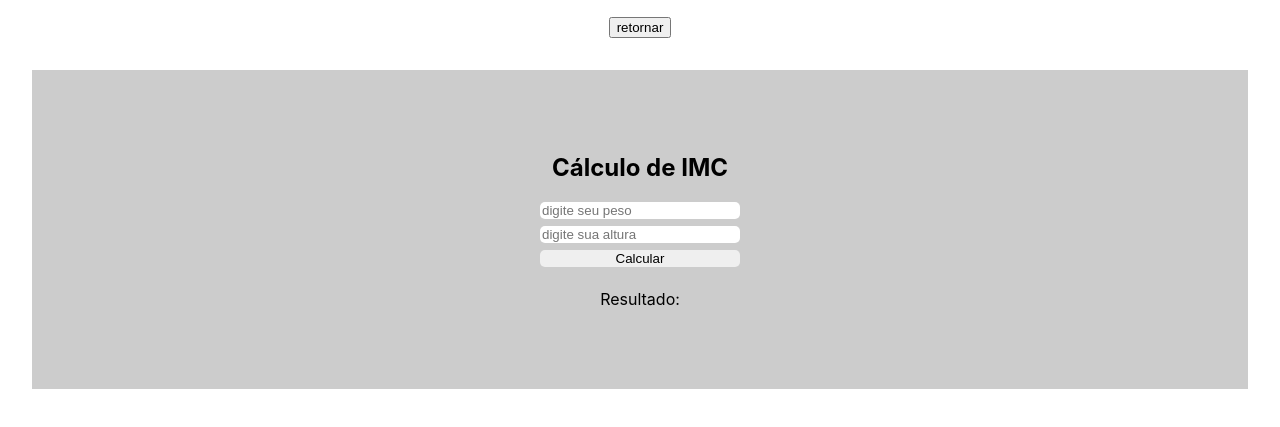
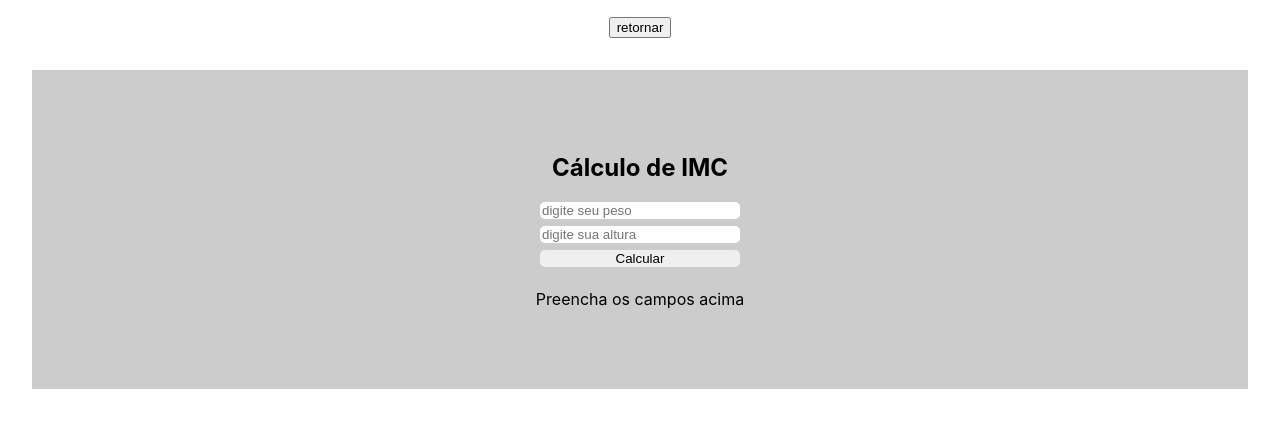
Before and after one commit to Legatario/aulas, a React (Create React App) app: page / in a window 1280 px wide. Shown: the part 193-620 px from the top of the page. Built offline with nearby package versions, Linux system fonts and the light colour scheme.

Commit message:
arrumando bugs por causa da ,

```diff
--- a/src/Components/IMC/Imc.js
+++ b/src/Components/IMC/Imc.js
@@ -1,5 +1,5 @@
 import './style.css'
-import {useState} from 'react'
+import React, {useState} from 'react'
 
 function Imc(){
     const [weight, setWeight] = useState()
@@ -7,30 +7,49 @@ function Imc(){
     const [imc, setImc] = useState()
 
     function calcular(){
+
+        setWeight(parseFloat(weight).toFixed(2))
+        setHeight(parseFloat(height).toFixed(2))
         setImc(parseFloat(weight/(height*height)))
     }
     return(
         <div className='IMC'>
             <h2> Cálculo de IMC</h2>
             <div className='field'>
-            <input type='text'
+            <input type='number'
             placeholder="digite seu peso"
             step="0.01"
+            required
             value={weight}
-            onChange={e => setWeight(e.target.value)}
+            onChange={(e) => setWeight(+e.target.value)}
             />
 
-            <input type='text'
+            <input type='number'
             placeholder="digite sua altura"
             value={height}
             step="0.01"
-            onChange={e => setHeight(e.target.value)}
+            required
+            onChange={e => setHeight(+e.target.value)}
             />
             <button onClick={calcular}>Calcular</button>
             </div>
+            {imc > 0 && imc !== Infinity &&(
             <p>
             Resultado: {imc}
             </p>
+            )}
+            {imc === Infinity &&(
+            <p>
+                O seu peso não pode ser 0
+            </p>
+            )
+            }
+            {!imc &&(
+            <p>
+                Preencha os campos acima
+            </p>
+            )
+            }
         </div>
     )
 
```
Also changed, not shown: package.json (+7 -1 lines), 1 other file (tests, documents, lock files or other folders).
